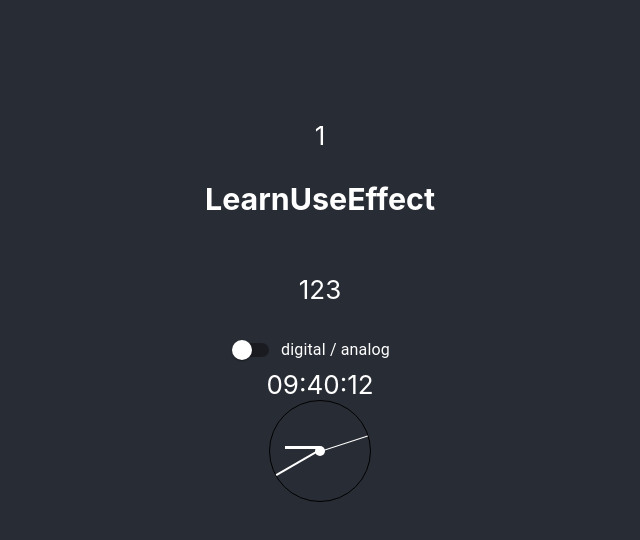
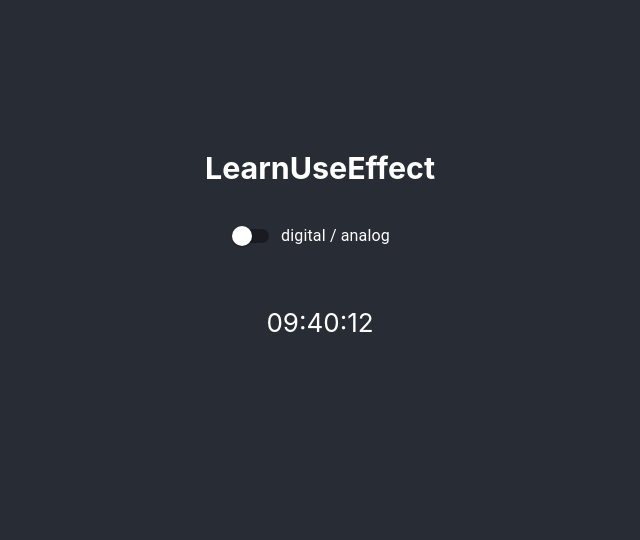
Before and after one commit to mabar84/testing-and-training, a React (Create React App) app: page / in a window 1280 px wide. Shown: the top 540 px of the page, without its empty margins (320-960 px from the left). Built offline with nearby package versions, Linux system fonts and the light colour scheme.

Commit message:
kabzda23 analog-digital clock is done

```diff
--- a/src/learn/Clock.tsx
+++ b/src/learn/Clock.tsx
@@ -7,23 +7,33 @@ type PropsType = {}
 const get2digitsString = (num: number) => num < 10 ? '0' + num : num
 
 export const Clock: React.FC<PropsType> = (props) => {
-    console.log('comp')
     const [mode, setMode] = useState(true)
 
+    const changeHandler = () => {
+        setMode(!mode)
+    }
+
+    return <>
+        <h3>LearnUseEffect</h3>
+        <FormControlLabel onChange={changeHandler} control={<Switch color="default"/>} label="digital / analog"/>
+        <ClockWithTwoModes mode={mode}/>
+    </>
+}
+type TClockWithTwoModes = {
+    mode: boolean
+}
+
+const ClockWithTwoModes: React.FC<TClockWithTwoModes> = ({mode}) => {
     const [date, setDate] = useState(new Date())
     const hours = date.getHours()
     const minutes = date.getMinutes()
     const seconds = date.getSeconds()
 
     useEffect(() => {
-        console.log('useEffect')
-        console.log(mode)
-
         const intervalId = setInterval(() => {
             // console.log(intervalId)
             setDate(new Date())
         }, 1000)
-
         return () => {
             clearInterval(intervalId)
             // console.log('alert===================')
@@ -40,21 +50,15 @@ export const Clock: React.FC<PropsType> = (props) => {
         transform: `rotate(${hours * 30}deg)`
     };
 
-    const changeHandler = () => {
-        setMode(!mode)
-    }
-
+    if (mode) {
         return <>
-        {mode ? '1' : '0'}
-        <h3>LearnUseEffect</h3>
-        <ClockWithTwoModes mode={mode}/>
-
-        <FormControlLabel onChange={changeHandler} control={<Switch color="default"/>} label="digital / analog"/>
-
+            <p></p>
             {get2digitsString(date.getHours())}
             :{get2digitsString(date.getMinutes())}
             :{get2digitsString(date.getSeconds())}
-
+        </>
+    } else {
+        return <>
             <div className={"clock"}>
                 <div className={"analog-clock"}>
                     <div className="dot"></div>
@@ -65,15 +69,4 @@ export const Clock: React.FC<PropsType> = (props) => {
             </div>
         </>
     }
-
-const ClockWithTwoModes = (props: any) => {
-    console.log(props.mode)
-
-    if (props.mode) {
-        return <>
-            <p>123</p>
-        </>
-    } else {
-        return <><p>456</p></>
 }
-}
```
Lines whose indentation alone changed are shown as unchanged.
